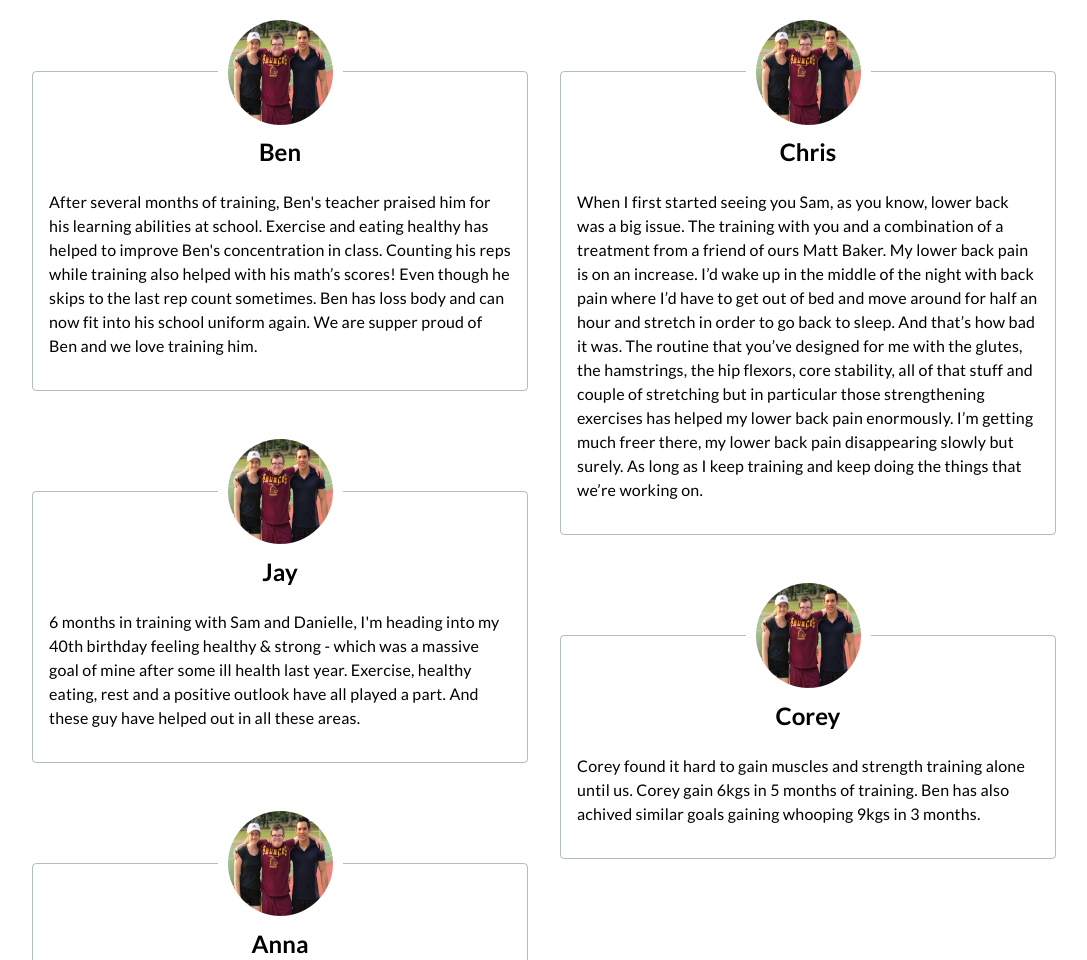
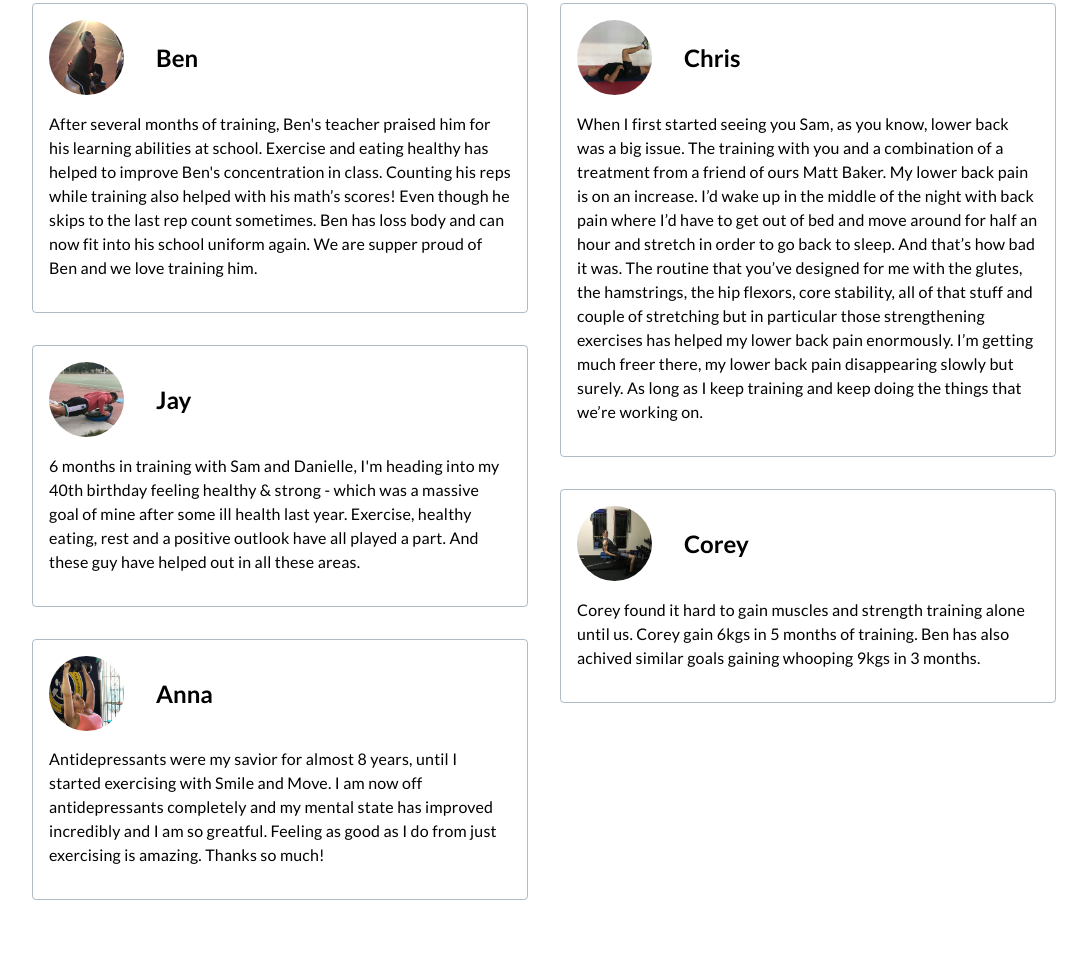
Before and after one commit to zstra7/zstra7.github.io, a plain HTML site: page stories.html in a window 1280 px wide. Shown: the part 758-1718 px from the top of the page, without its empty margins (96-1183 px from the left). Drawn offline with Linux system fonts and the light colour scheme.

Commit message:
more people

```diff
--- a/css/components.css
+++ b/css/components.css
@@ -111,23 +111,21 @@
   border-radius: 4px;
   margin-bottom: 2rem;
   position: relative;
-  margin-top: 100px;
+  margin-top: 2rem;
+}
+
+.brick-top {
+  display: flex;
 }
 
 .brick h3 {
   text-align: center;
-  margin-top: 50px;
+  margin-left: 2rem;
 }
 
 .brick img {
-  border: 10px solid white;
   box-sizing: border-box;
-  width: 125px;
-  height: 125px;
+  width: 75px;
+  height: 75px;
   border-radius: 100%;
-  position: absolute;
-  margin: 0 auto;
-  left: 0;
-  right: 0;
-  top: -62.5px;
 }
--- a/stories.html
+++ b/stories.html
@@ -26,7 +26,7 @@
 					<li><a href="meet-the-trainers.html">Trainers</a></li>
 					<li><a class="active" href="stories.html">Stories</a></li>
 					<li><a href="ndis.html">NDIS</a></li>
-          <li><a href="contract.html">Contact Us</a></li>
+          <li><a href="contact.html">Contact Us</a></li>
         </ul>
       </div>
       <div class="col-md-2">
@@ -41,9 +41,11 @@
 		<h2>Stories</h2>
 	  <div class="row">
 			<div class="col-xs-6">
-				<div class="brick">
-					<img src="img/ben-cropped.png">
-					<h3>Ben</h3>
+				<div class="brick" id="ben">
+					<div class="brick-top">
+						<img src="img/people/ben.jpg">
+						<h3>Ben</h3>
+					</div>
 					<p>
 						After several months of training, Ben's teacher praised him for
 						his learning abilities at school. Exercise and eating healthy has
@@ -54,9 +56,11 @@
 						Ben and we love training him.
 					</p>
 				</div>
-				<div class="brick">
-					<img src="img/ben-cropped.png">
-					<h3>Jay</h3>
+				<div class="brick" id="jay">
+					<div class="brick-top">
+						<img src="img/people/Jay.jpg">
+						<h3>Jay</h3>
+					</div>
 					<p>
 						6 months in training with Sam and Danielle, I'm heading into my 40th
 						 birthday feeling healthy & strong - which was a massive goal of
@@ -65,9 +69,11 @@
 						 have helped out in all these areas.
 					</p>
 				</div>
-				<div class="brick">
-					<img src="img/ben-cropped.png">
-					<h3>Anna</h3>
+				<div class="brick" id="anna">
+					<div class="brick-top">
+						<img src="img/people/anna.jpg">
+						<h3>Anna</h3>
+					</div>
 					<p>
 						Antidepressants were my savior for almost 8 years, until I started
 						exercising with Smile and Move. I am now off antidepressants
@@ -78,9 +84,11 @@
 				</div>
 			</div>
 			<div class="col-xs-6">
-				<div class="brick">
-					<img src="img/ben-cropped.png">
-					<h3>Chris</h3>
+				<div class="brick" id="chris">
+					<div class="brick-top">
+						<img src="img/people/chris.jpg">
+						<h3>Chris</h3>
+					</div>
 					<p>
 						When I first started seeing you Sam, as you know, lower back was a
 						big issue. The training with you and a combination of a treatment
@@ -97,9 +105,11 @@
 						that we’re working on.
 					</p>
 				</div>
-				<div class="brick">
-					<img src="img/ben-cropped.png">
-					<h3>Corey</h3>
+				<div class="brick" id="corey">
+					<div class="brick-top">
+						<img src="img/people/corey.jpg">
+						<h3>Corey</h3>
+					</div>
 					<p>
 						Corey found it hard to gain muscles and strength training alone
 						until us. Corey gain 6kgs in 5 months of training. Ben has also
```
Also changed, not shown: contact.html (renamed from meet-the-trainers.html, +29 -19 lines), index.html (+29 -7 lines), mission.html (+1 -1 lines), ndis.html (+2 -1 lines), services.html (+5 -6 lines), img/contact.jpg (added), img/people/Jay.jpg (added), img/people/anna.jpg (added), img/people/ben.jpg (added), img/people/chris.jpg (added), img/people/corey.jpg (added), img/people/dan.jpg (added), img/people/gabbi.jpg (added), img/people/jess_aaron.jpg (added), 3 more files.
